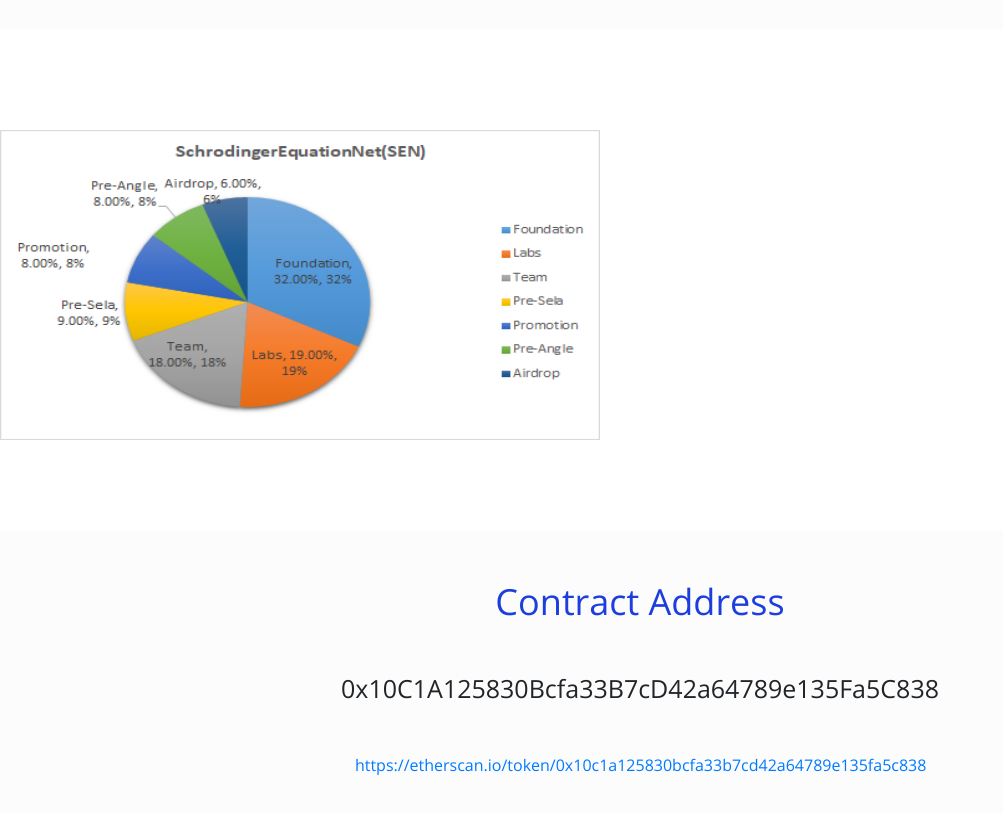
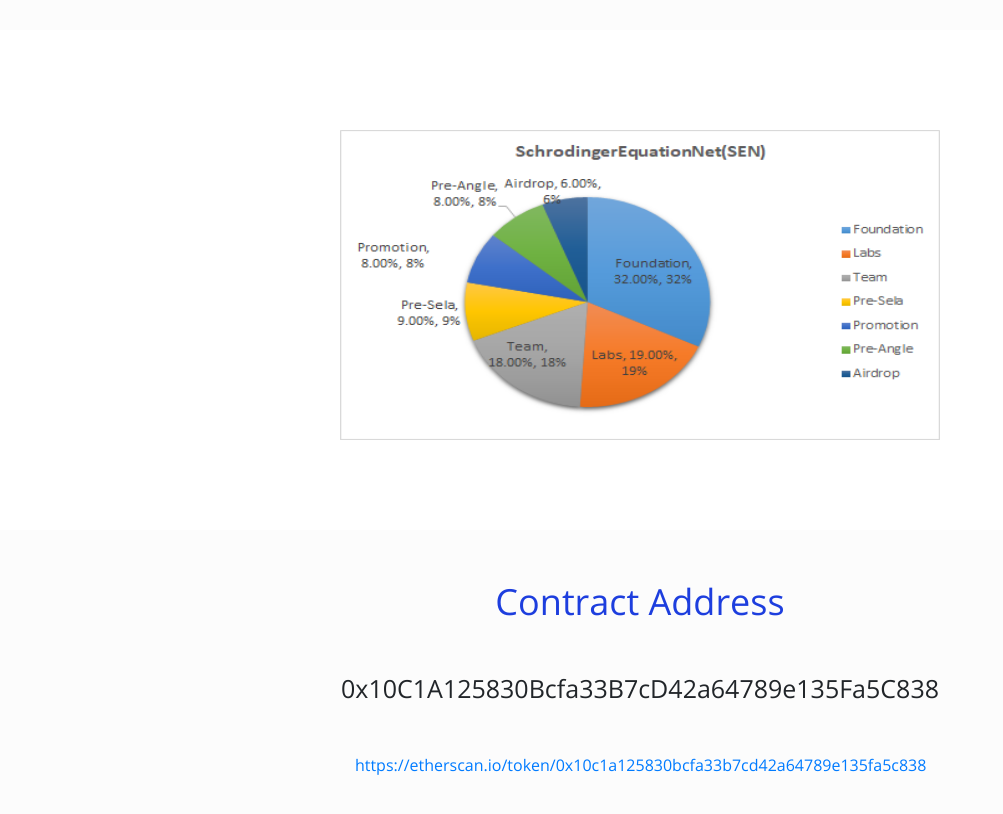
Before and after one commit to Myesterylee/website, a plain HTML site: page index.html in a window 1280 px wide. Shown: the part 5060-5874 px from the top of the page, without its empty margins (0-1003 px from the left). Drawn offline with Linux system fonts and the light colour scheme; a web font is replaced by a local one.

Commit message:
Update index.html

```diff
--- a/index.html
+++ b/index.html
@@ -22,7 +22,7 @@
 	<style>
 		.box img{width:60px;
 		height:60px;}
-		.img{
+		.img{	display: block;
 		margin: 0 auto;
 		width: 600px;
 		height: 310px;
```
